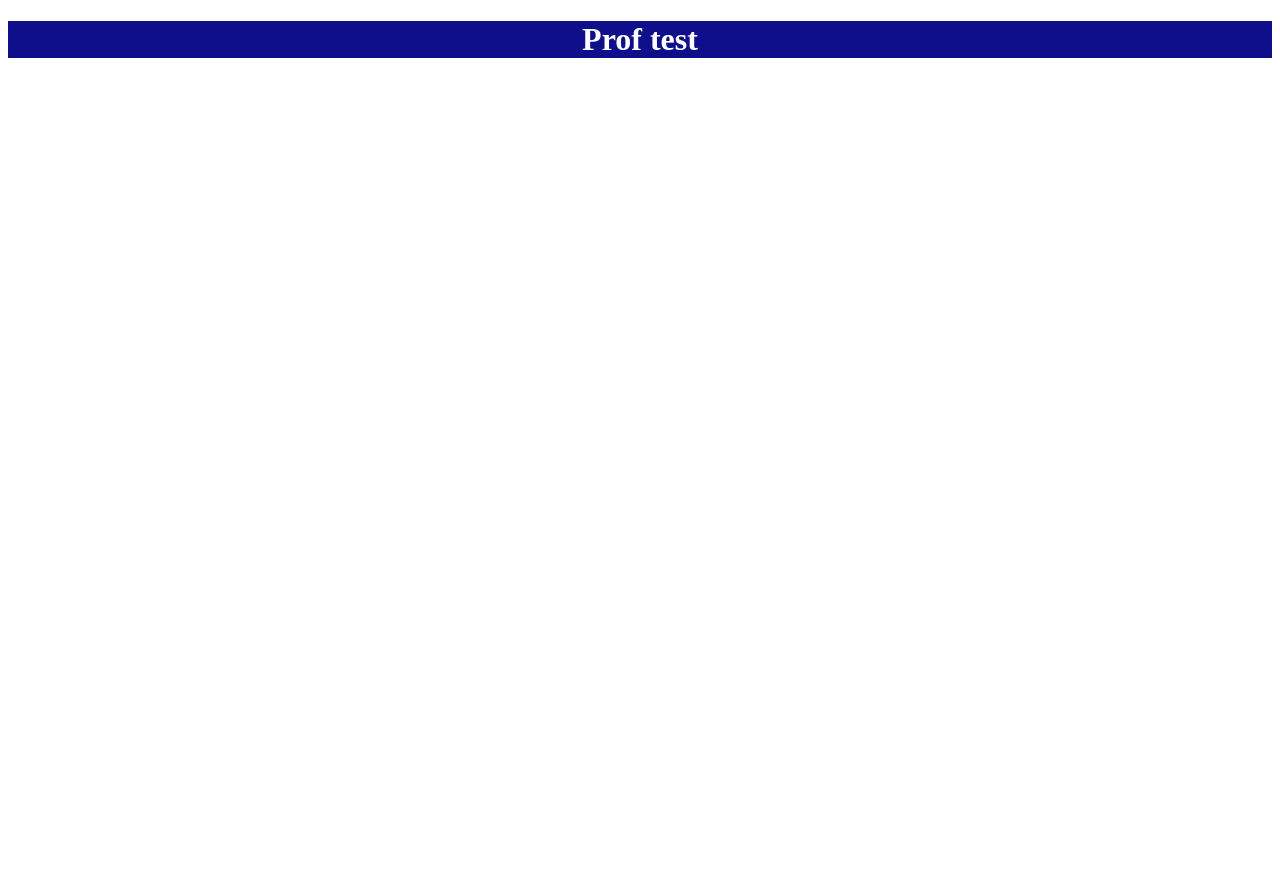
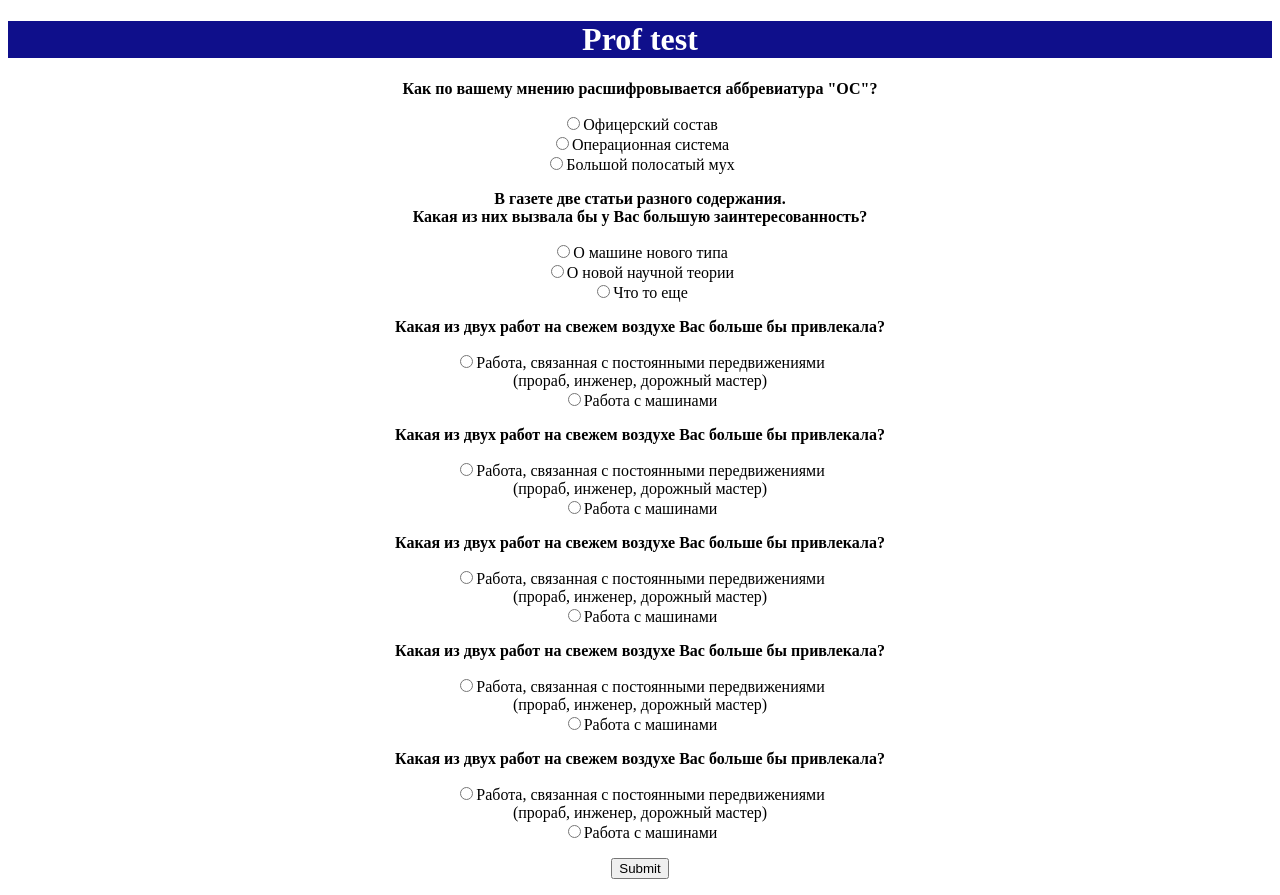
Before and after one commit to Matveyee/Testquest, a website: page index.html in a window 1280 px wide. Before the commit the page ends 800 px from the top, so only its background shows below. Drawn offline with Linux system fonts and the light colour scheme.

Commit message:
questions

```diff
--- a/index.html
+++ b/index.html
@@ -14,5 +14,31 @@
 </head>
 <body>
     <header id="header" ><h1>Prof test</h1></header>
+    <form align="center" >
+        <p class="question" ><b>Как по вашему мнению расшифровывается аббревиатура &quot;ОС&quot;?</b></p>
+        <p><input type="radio" name="q1" value="a1">Офицерский состав<Br>
+        <input type="radio" name="q1" value="a2">Операционная система<Br>
+        <input type="radio" name="q1" value="a3">Большой полосатый мух</p>
+        <p class="question" ><b>В газете две статьи разного содержания.<br> Какая из них вызвала бы у Вас большую заинтересованность?</b></p>
+        <p><input type="radio" name="q2" value="a1">О машине нового типа<Br>
+            <input type="radio" name="q2" value="a2">О новой научной теории<Br>
+            <input type="radio" name="q2" value="a3">Что то еще</p>
+        <p class="question" ><b> Какая из двух работ на свежем воздухе Вас больше бы привлекала?</b></p>
+        <p><input type="radio" name="q3" value="a1">Pабота, связанная с постоянными передвижениями <br>(прораб, инженер, дорожный мастер)<Br>
+            <input type="radio" name="q3" value="a2">Pабота с машинами</p>
+            <p class="question" ><b> Какая из двух работ на свежем воздухе Вас больше бы привлекала?</b></p>
+        <p><input type="radio" name="q3" value="a1">Pабота, связанная с постоянными передвижениями <br>(прораб, инженер, дорожный мастер)<Br>
+            <input type="radio" name="q3" value="a2">Pабота с машинами</p>
+            <p class="question" ><b> Какая из двух работ на свежем воздухе Вас больше бы привлекала?</b></p>
+        <p><input type="radio" name="q3" value="a1">Pабота, связанная с постоянными передвижениями <br>(прораб, инженер, дорожный мастер)<Br>
+            <input type="radio" name="q3" value="a2">Pабота с машинами</p>
+            <p class="question" ><b> Какая из двух работ на свежем воздухе Вас больше бы привлекала?</b></p>
+        <p><input type="radio" name="q3" value="a1">Pабота, связанная с постоянными передвижениями <br>(прораб, инженер, дорожный мастер)<Br>
+            <input type="radio" name="q3" value="a2">Pабота с машинами</p>
+            <p class="question" ><b> Какая из двух работ на свежем воздухе Вас больше бы привлекала?</b></p>
+        <p><input type="radio" name="q3" value="a1">Pабота, связанная с постоянными передвижениями <br>(прораб, инженер, дорожный мастер)<Br>
+            <input type="radio" name="q3" value="a2">Pабота с машинами</p>
+        <p><input type="submit"></p>
+    </form>
 </body>
 </html>
```
